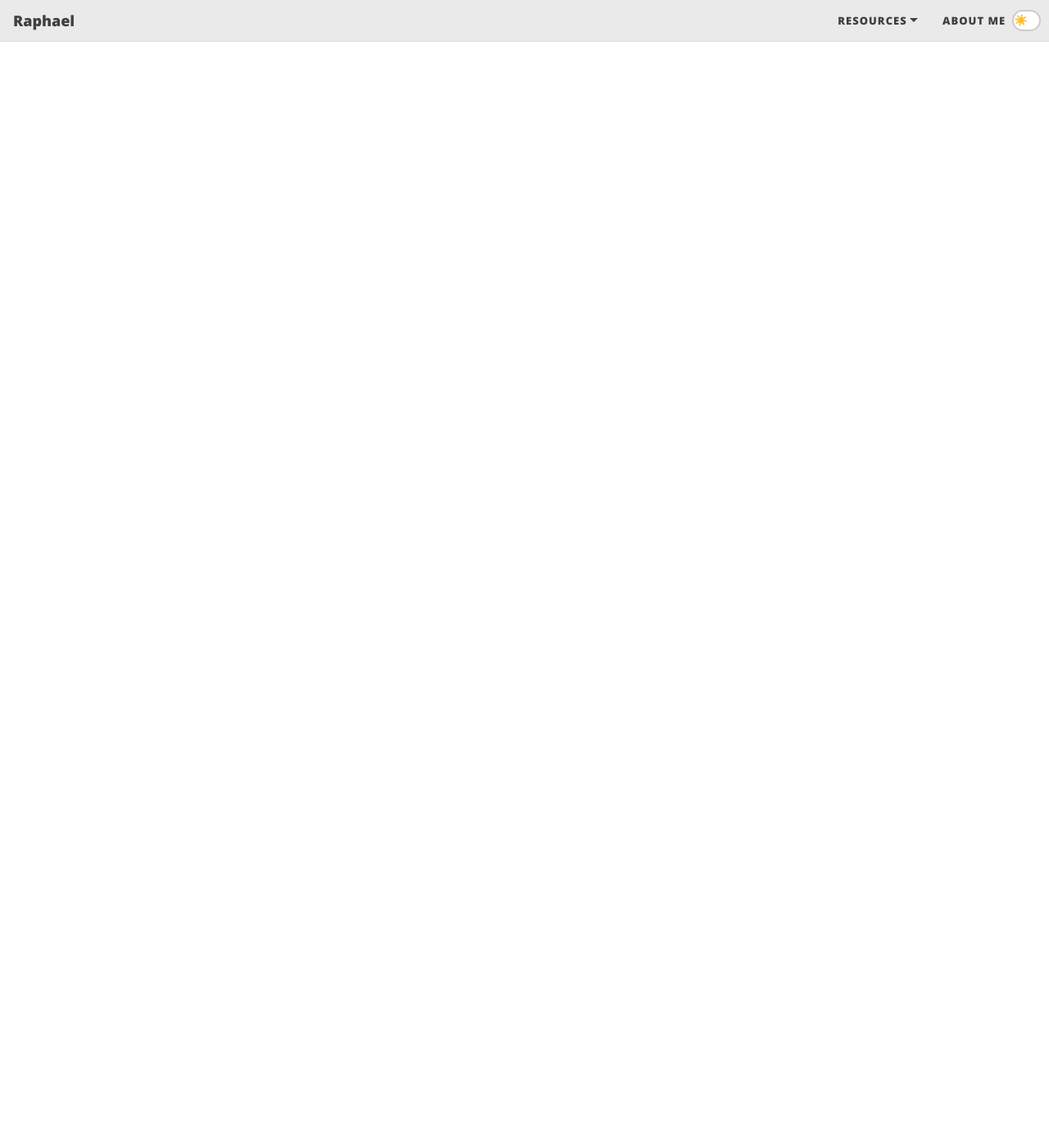
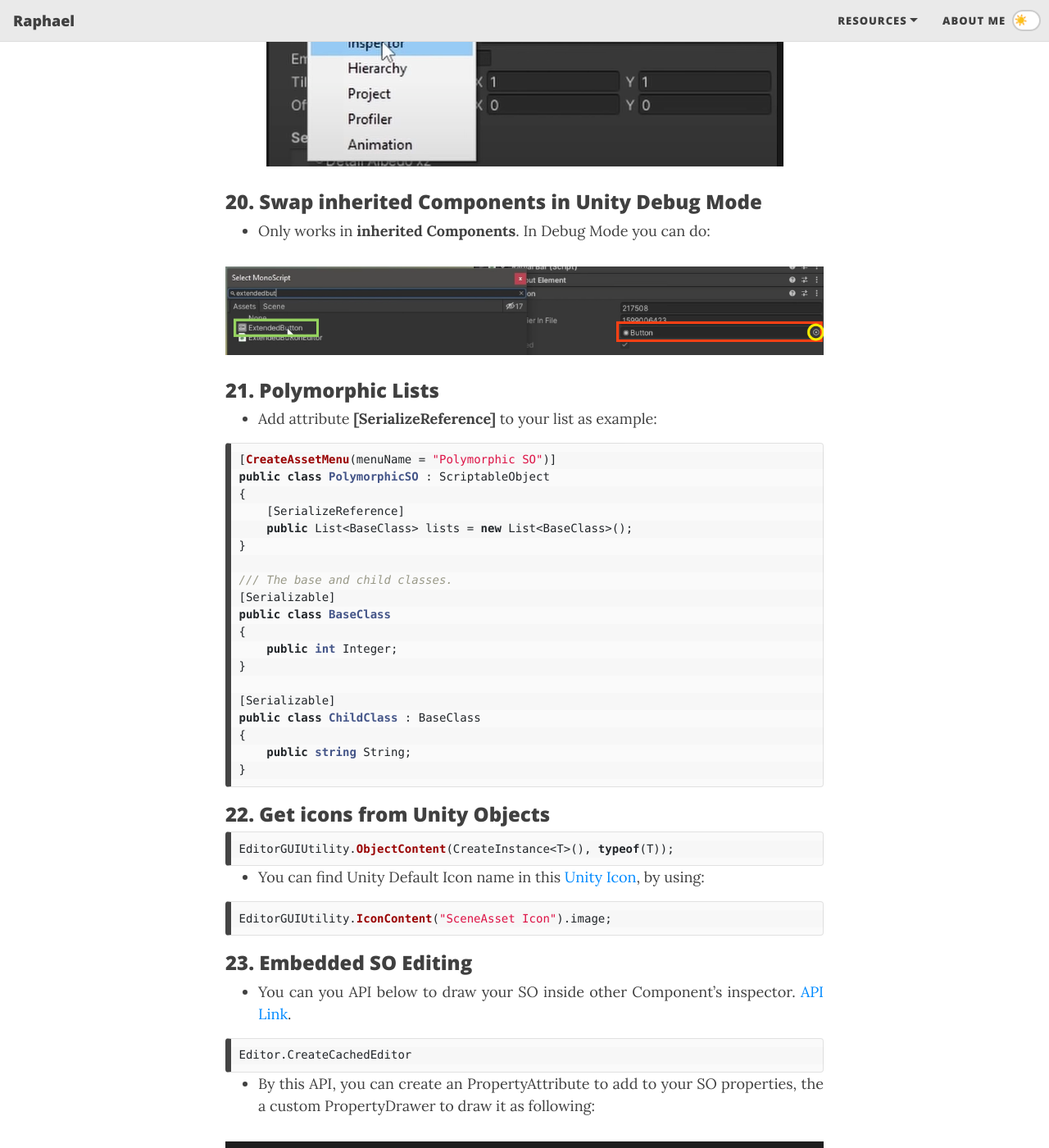
Before and after one commit to raphlee/raphlee.github.io, a Jekyll site: the page built from _posts/2022-02-09-useful-things.md, in a window 1280 px wide and 1400 px high, scrolled down 5802 px. Shown: the whole window at 82% size. Built offline with Jekyll 4.4.1, drawn with Linux system fonts in a browser that asks for light colours; nearby versions of some CDN libraries; some of the changed text lies outside the part shown.

Commit message:
Update useful things

````diff
--- a/_posts/2022-02-09-useful-things.md
+++ b/_posts/2022-02-09-useful-things.md
@@ -8,8 +8,10 @@
 ### 1. Download Custom NDK via command
 You can also open a terminal window in your _'SDK\tools\bin'_ folder... and type:
 
-{: .box-note}
-``sdkmanager "ndk-bundle" "ndk;19.0.5232133"``
+
+```console
+sdkmanager "ndk-bundle" "ndk;19.0.5232133"
+```
 
 This should download and install the required NDK version inside your SDK folder. You can later move it to another location or reference it from this one.
 
@@ -104,19 +106,22 @@
 
 - Unlock keychain on its session (put unlock command inside sh file) before build xcode.
 
-{: .box-note}
-``security unlock-keychain -p <password> <login.keychain>``
+```console
+security unlock-keychain -p <password> <login.keychain>
+```
 
 - Xcode-select error: tool ‘x’ requires Xcode, but...
 
-{: .box-note}
-``sudo xcode-select -s /Applications/Xcode.app/Contents/Developer``
+```console
+sudo xcode-select -s /Applications/Xcode.app/Contents/Developer
+```
 
 - Fatal error: “Please provide an auth token with USYM_UPLOAD_AUTH_TOKEN environment variable"
     - In iOSPostProcessBuild we add:
 
-{: .box-note}
-``project.SetBuildProperty(guid, “USYM_UPLOAD_AUTH_TOKEN”, “FakeToken”);``
+```cs
+project.SetBuildProperty(guid, “USYM_UPLOAD_AUTH_TOKEN”, “FakeToken”);
+```
 
 - On Unity 2019.x, in build command, you must provide account and Serial ID to avoid this “USYM_UPLOAD_AUTH_TOKEN” fatal error above.
 
@@ -131,8 +136,9 @@
 
 ### 13. Shell script
 
-{: .box-note}
-``VARIABLE=$(Command)``
+```console
+VARIABLE=$(Command)
+```
 
 
 ### 14. Octree
@@ -148,13 +154,15 @@
 
 On Window:
 
-{: .box-note}
-``mklink /J “path/to/folder/A” “path/to/folder/B”``
+```console
+mklink /J “path/to/folder/A” “path/to/folder/B”
+```
 
 On MacOS:
 
-{: .box-note}
-``ln -s “path/to/folder/A” “path/to/folder/B”``
+```console
+ln -s “path/to/folder/A” “path/to/folder/B”
+```
 
 
 ### 16. Exclusion Lower-end Device on Google Play
@@ -169,3 +177,91 @@
 
 - For Texture: [Texture Compression](http://blog.theknightsofunity.com/wrong-import-settings-killing-unity-game-part-1/).
 - For Audio: [Audio Compression](https://blog.theknightsofunity.com/wrong-import-settings-killing-unity-game-part-2/).
+
+
+### 18. Temporary Backup Files on Unity
+
+- Unity actually saves your scene anytime you hit the play button. So if you happen to have caused unity to crash in play mode, you might be in luck.
+- Before you re-open Unity again, go to direction below, in here you'll find either one or a list of .backup files. These files were scenes that were loaded during play mode when it crashed.
+
+```console
+"/path/to/your/Unity/project/Temp/__Backupscenes/xyz.backup"
+```
+
+- So if you rename these to a .unity files and copy them out and back to your Assets folder, you have a somewhat auto saved version of your files.
+
+
+### 19. Locking and Duplicating the Unity Inspector
+
+- To add another Inspector (duplicate), follows the image below:
+
+![Duplicate Inpector](/assets/img/duplicate-inspector.png){: .mx-auto.d-block :}
+
+
+### 20. Swap inherited Components in Unity Debug Mode
+
+- Only works in **inherited Components**. In Debug Mode you can do:
+
+![Swap Inherited Component](/assets/img/swap-inherited-comp.png){: .mx-auto.d-block :}
+
+
+### 21. Polymorphic Lists
+
+- Add attribute **[SerializeReference]** to your list as example:
+
+```cs
+[CreateAssetMenu(menuName = "Polymorphic SO")]
+public class PolymorphicSO : ScriptableObject
+{
+    [SerializeReference]
+    public List<BaseClass> lists = new List<BaseClass>();
+}
+
+/// The base and child classes.
+[Serializable]
+public class BaseClass
+{
+    public int Integer;
+}
+
+[Serializable]
+public class ChildClass : BaseClass
+{
+    public string String;
+}
+```
+
+### 22. Get icons from Unity Objects
+
+```cs
+EditorGUIUtility.ObjectContent(CreateInstance<T>(), typeof(T));
+```
+
+- You can find Unity Default Icon name in this [Unity Icon](https://github.com/halak/unity-editor-icons), by using:
+
+```cs
+EditorGUIUtility.IconContent("SceneAsset Icon").image;
+```
+
+
+### 23. Embedded SO Editing
+
+- You can you API below to draw your SO inside other Component's inspector. [API Link](https://docs.unity3d.com/ScriptReference/Editor.CreateCachedEditor.html).
+
+```cs
+Editor.CreateCachedEditor
+```
+
+- By this API, you can create an PropertyAttribute to add to your SO properties, the a custom PropertyDrawer to draw it as following:
+
+![Custom PropertyDrawer](/assets/img/custom-drawer.png){: .mx-auto.d-block :}
+
+
+### 24. Another Unity stuff
+
+- [Modal Window](https://docs.unity3d.com/2020.1/Documentation/ScriptReference/EditorWindow.ShowModal.html) that prevent you click outside.
+
+- **[MovedFrom]** Attribute is useful when you need to change className or moving its type and doesn't want to loose any data on it.
+```cs
+[UnityEngine.Scripting.APIUpdating.MovedFrom(string sourceName, bool isInDifferentAssembly)]
+```
````
Also changed, not shown: assets/img/custom-drawer.png (added), assets/img/duplicate-inspector.png (added), assets/img/swap-inherited-comp.png (added).
